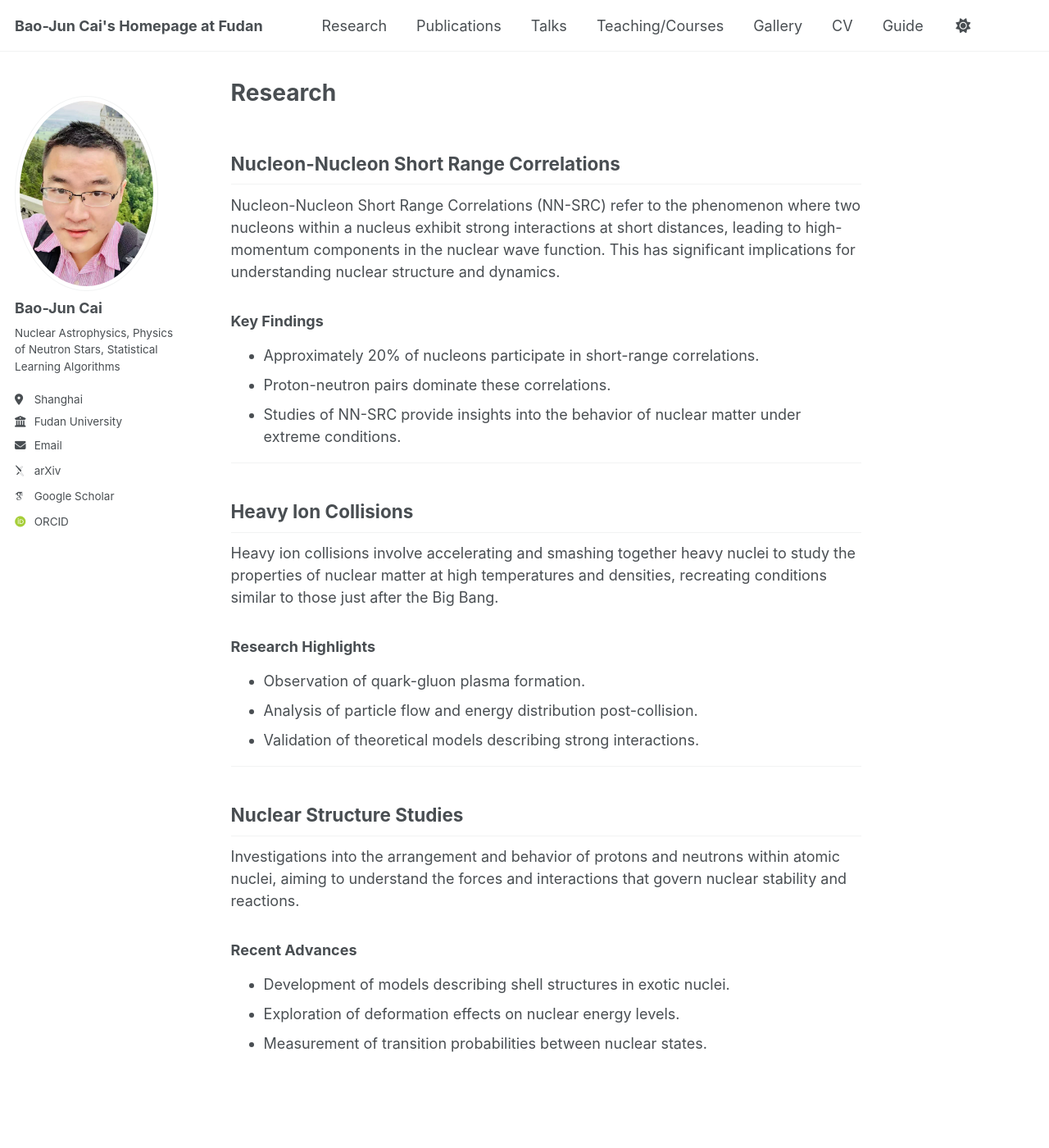
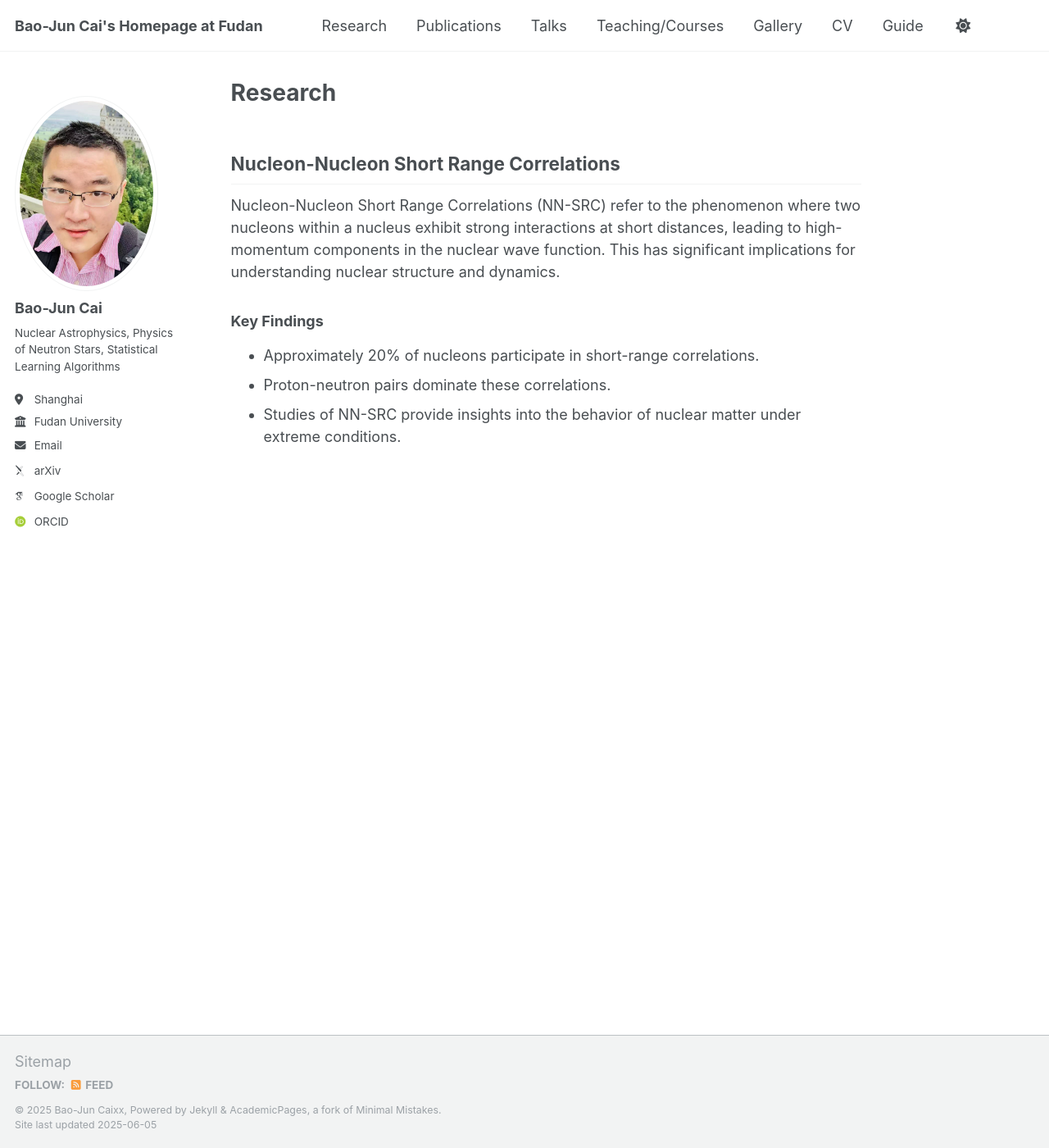
Before and after one commit to bjcai-phys/bjcai-phys.github.io, a Jekyll site: the page built from _pages/research.md, in a window 1280 px wide and 1400 px high. Shown: the whole window at 82% size. Built offline with Jekyll 4.4.1, drawn with Linux system fonts in a browser that asks for light colours; some web fonts are replaced.

Commit message:
Update research.md

```diff
--- a/_pages/research.md
+++ b/_pages/research.md
@@ -3,6 +3,8 @@ title: "Research"
 permalink: /research/
 layout: single
 author_profile: true
+
+
 ---
 
 ## Nucleon-Nucleon Short Range Correlations
@@ -14,27 +16,3 @@ Nucleon-Nucleon Short Range Correlations (NN-SRC) refer to the phenomenon where
 - Approximately 20% of nucleons participate in short-range correlations.
 - Proton-neutron pairs dominate these correlations.
 - Studies of NN-SRC provide insights into the behavior of nuclear matter under extreme conditions.
-
----
-
-## Heavy Ion Collisions
-
-Heavy ion collisions involve accelerating and smashing together heavy nuclei to study the properties of nuclear matter at high temperatures and densities, recreating conditions similar to those just after the Big Bang.
-
-### Research Highlights
-
-- Observation of quark-gluon plasma formation.
-- Analysis of particle flow and energy distribution post-collision.
-- Validation of theoretical models describing strong interactions.
-
----
-
-## Nuclear Structure Studies
-
-Investigations into the arrangement and behavior of protons and neutrons within atomic nuclei, aiming to understand the forces and interactions that govern nuclear stability and reactions.
-
-### Recent Advances
-
-- Development of models describing shell structures in exotic nuclei.
-- Exploration of deformation effects on nuclear energy levels.
-- Measurement of transition probabilities between nuclear states.
```
